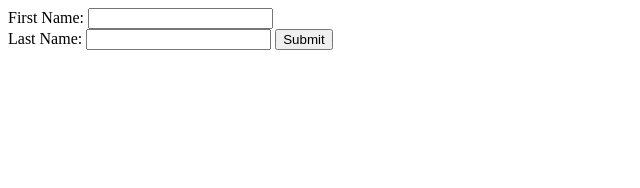
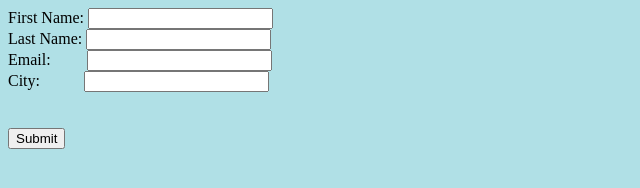
Before and after one commit to sathees-saty/express-GET-JSON, a website: page express-GET-JSON/index.html in a window 1280 px wide. Shown: the whole page, without its empty margins (0-640 px from the left). Drawn offline with Linux system fonts and the light colour scheme.

Commit message:
Update index.html

```diff
--- a/express-GET-JSON/index.html
+++ b/express-GET-JSON/index.html
@@ -1,8 +1,13 @@
 <html>
-<body>
+<body style="background-color:powderblue;">
 <form action="http://localhost:8000/process_get" method="GET">
 First Name: <input type="text" name="first_name">  <br>
-Last Name: <input type="text" name="last_name">
+Last Name: <input type="text" name="last_name">  <br>
+Email:&nbsp;&nbsp;&nbsp;&nbsp;&nbsp;&nbsp;&nbsp;&nbsp;
+<input type="text" name="email"> <br>
+City:&nbsp;&nbsp;&nbsp;&nbsp; &nbsp;&nbsp;&nbsp;&nbsp;&nbsp;
+<input type="text" name="city">  <br>
+<br></br>
 <input type="submit" value="Submit">
 </form>
 </body>
```
